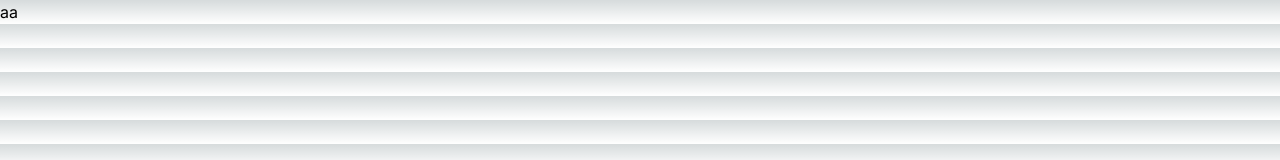
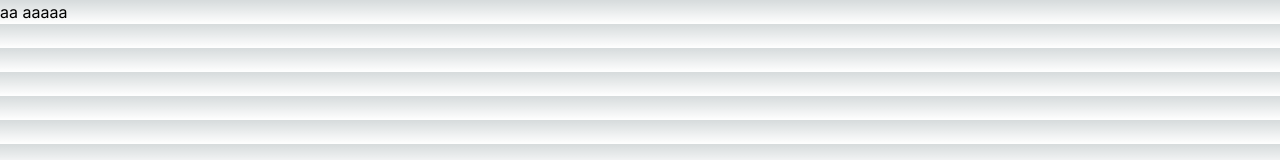
Before and after one commit to Th3R1c0/todotest, a Next.js app: page / in a window 1280 px wide. Shown: the top 160 px of the page. Built offline with nearby package versions, Linux system fonts and the light colour scheme.

Commit message:
something

```diff
--- a/app/page.tsx
+++ b/app/page.tsx
@@ -3,6 +3,6 @@ import Image from 'next/image'
 
 export default function Home() {
   return (
-      <div>aa</div>
+      <div>aa aaaaa</div>
   )
 }
```
